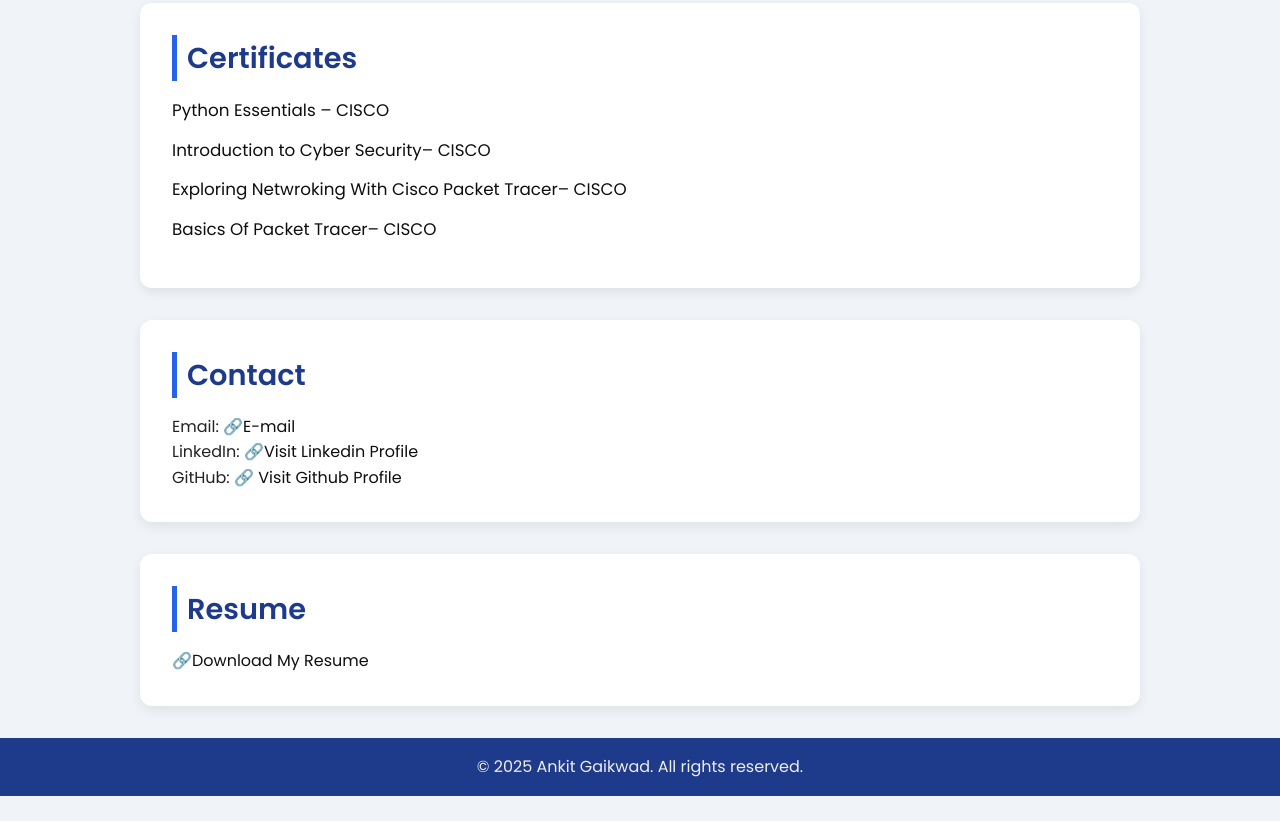
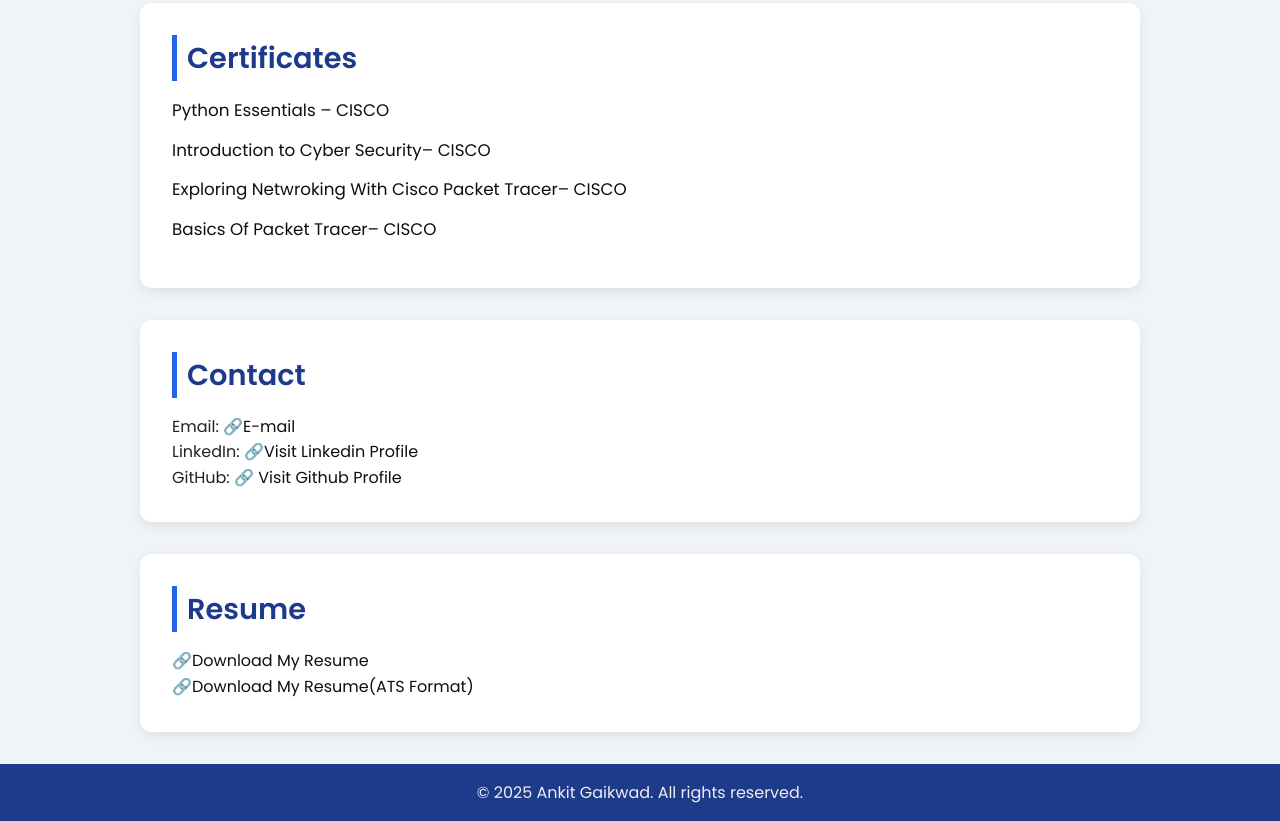
Before and after one commit to ankit12222678768/Portfolio_Ankit, a plain HTML site: page index.html in a window 1280 px wide. Shown: the part 1466-2287 px from the top of the page. Before the commit the page ends 2262 px from the top, so only its background shows below. Drawn offline with Linux system fonts and the light colour scheme.

Commit message:
index.html

```diff
--- a/index.html
+++ b/index.html
@@ -290,7 +290,7 @@
   <section id="Resume">
     <h2>Resume</h2>
     <p><a href="https://drive.google.com/file/d/114YNLhmZq9v7rCQ3H0PWRxSLo7Smv_oM/view?usp=sharing">🔗Download My Resume</a></p>
-
+    <p><a href="https://drive.google.com/file/d/1aOqlAeO1h7LDPoUonL4L5f30VugYPZ-3/view?usp=sharing">🔗Download My Resume(ATS Format)</a></p>
   </section>
 
   <footer>
```
